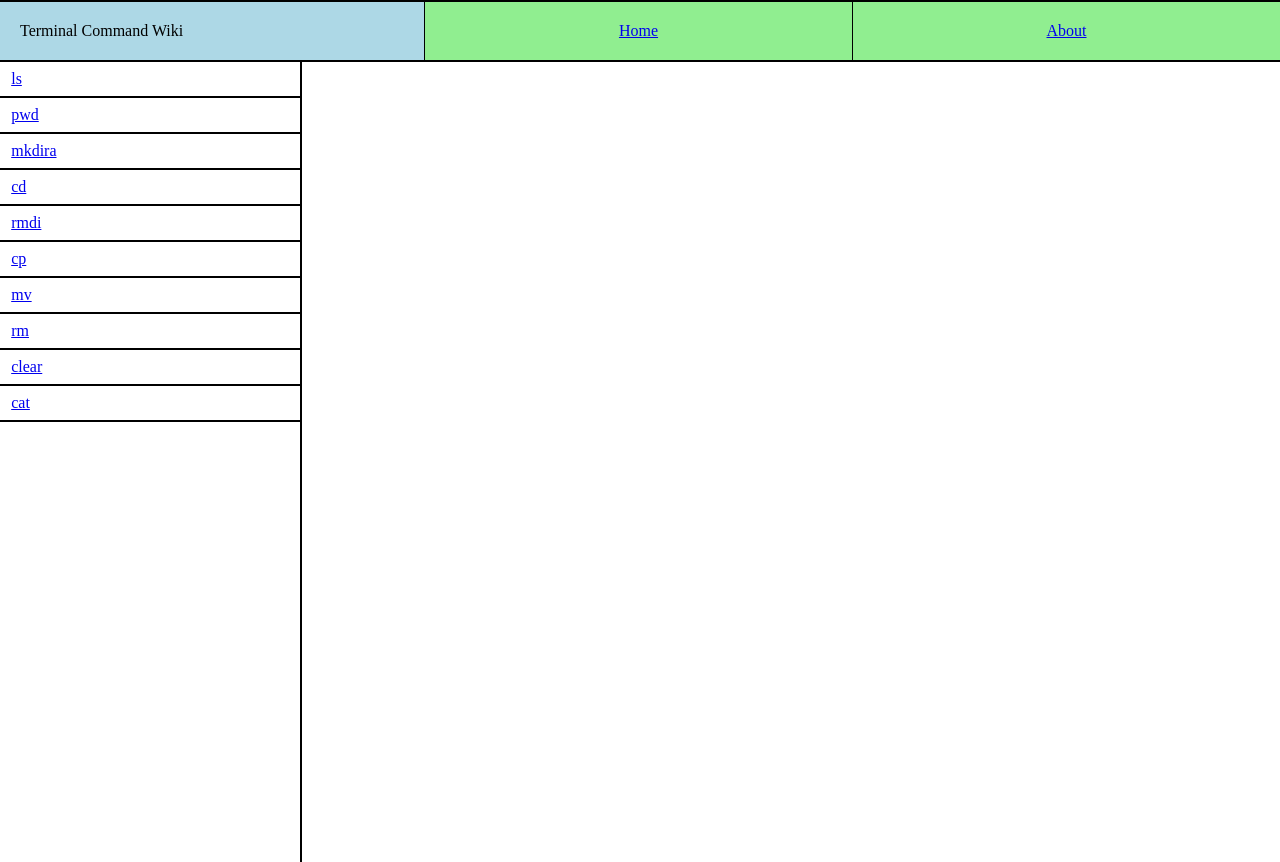
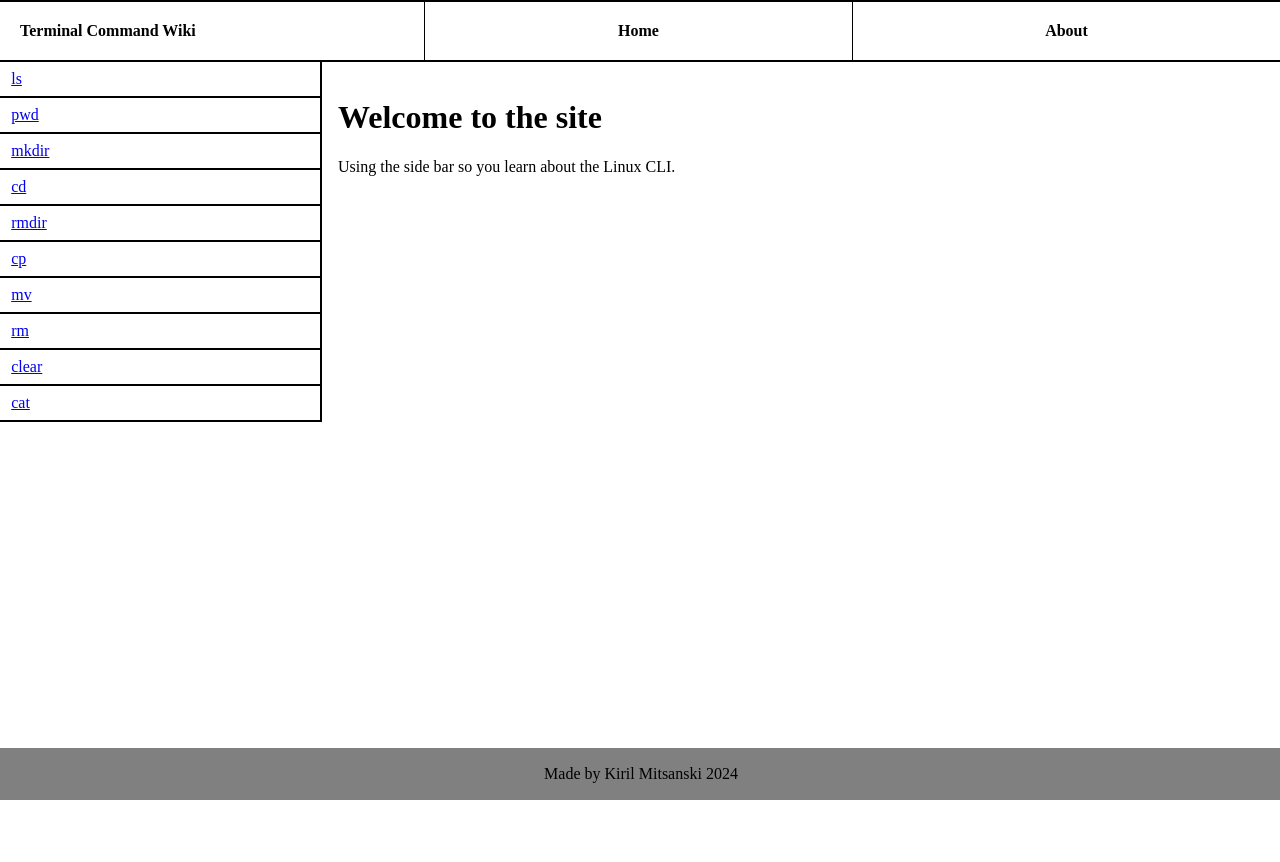
Before and after one commit to Mitsanski/terminal-wiki, a plain HTML site: page index.html in a window 1280 px wide. After the commit the page ends 800 px from the top, so only its background shows below. Drawn offline with Linux system fonts and the light colour scheme.

Commit message:
Finished building the main template for the website and pages

```diff
--- a/index.html
+++ b/index.html
@@ -10,24 +10,33 @@
 
 <body>
     <div class="container">
-            <a class="header">Terminal Command Wiki</a>
-            <a href="index.html">Home</a>
-            <a href="about.html">About</a>
+        <a class="header">Terminal Command Wiki</a>
+        <a href="index.html">Home</a>
+        <a href="about.html">About</a>
     </div>
 
-    <div id="sidebar">
+    <div id="content">
+        <div id="sidebar">
+            <a href="pages/cat.html">ls</a>
+            <a href="pages/pwd.html">pwd</a>
+            <a href="pages/mkdir.html">mkdir</a>
+            <a href="pages/cd.html">cd</a>
+            <a href="pages/rmdir.html">rmdir</a>
+            <a href="pages/cp.html">cp</a>
+            <a href="pages/mv.html">mv</a>
+            <a href="pages/rm.html">rm</a>
+            <a href="pages/clear.html">clear</a>
+            <a href="pages/cat.html">cat</a>
+        </div>
+        <div id="mainContent">
+            <h1>Welcome to the site</h1>
+            <p>Using the side bar so you learn about the Linux CLI.</p>
+        </div>
+    </div>
 
-        <a href="ls.html">ls</a>
-        <a href="pwd.html">pwd</a>
-        <a href="mkdir.html">mkdira</a>
-        <a href="cd.html">cd</a>
-        <a href="rmdir.html">rmdi</a>
-        <a href="cp.html">cp</a>
-        <a href="mv.html">mv</a>
-        <a href="rm.html">rm</a>
-        <a href="clear.html">clear </a>
-        <a href="cat.html">cat</a>
-    </div>
+    <footer class="footer">
+        <p>Made by Kiril Mitsanski 2024</p>
+    </footer>
 </body>
 
 </html>
--- a/style.css
+++ b/style.css
@@ -1,4 +1,4 @@
-html, body, div#sidebar {
+html, body, #sidebar {
     height: 100%;
     margin: 0;
     padding: 0;
@@ -9,23 +9,23 @@ html, body, div#sidebar {
     display: flex;
     border-bottom: 2px solid black;
     border-top: 2px solid black;
+    color: black;
+    font-weight: bold;
 }
 
-/* First anchor element style (30%) */
 .container > a:first-child {
     flex: 0 0 30%; /* flex-grow, flex-shrink, flex-basis */
-    background-color: lightblue; /* Just for visualization */
     padding: 20px;
     border-right: 1px solid black;
 }
 
-/* Second and third anchor elements style (70% combined) */
 .container > a:nth-child(n+2) {
     flex: 1; /* Takes remaining space */
-    background-color: lightgreen; /* Just for visualization */
     padding: 20px;
     text-align: center;
     border-right: 1px solid black;
+    text-decoration: none;
+    color: black;
 }
 
 .container > a:last-child{
@@ -33,15 +33,37 @@ html, body, div#sidebar {
 }
 
 
+#content {
+    display: flex;
+}
+
 #sidebar {
-    display: flex;
-    flex-direction: column;
-    width: 300px;
+    width: 25%;
     border-right: 2px solid black;
 }
 
 #sidebar a{
+    display: flex;
     padding: 0.5em;
     padding-left: 0.7em;
     border-bottom: 2px solid black;
 }
+
+
+#mainContent  {
+    display: inline-block;
+    flex-grow: 1;
+    padding: 1em;
+}
+
+
+.footer {
+    background-color: gray;
+    text-align: center;
+    color: black;
+    padding: 1px;
+    position: fixed;
+    left: 0;
+    bottom: 0;
+    width: 100%;
+}
```
Also changed, not shown: pages/cat.html (+11 -0 lines).
